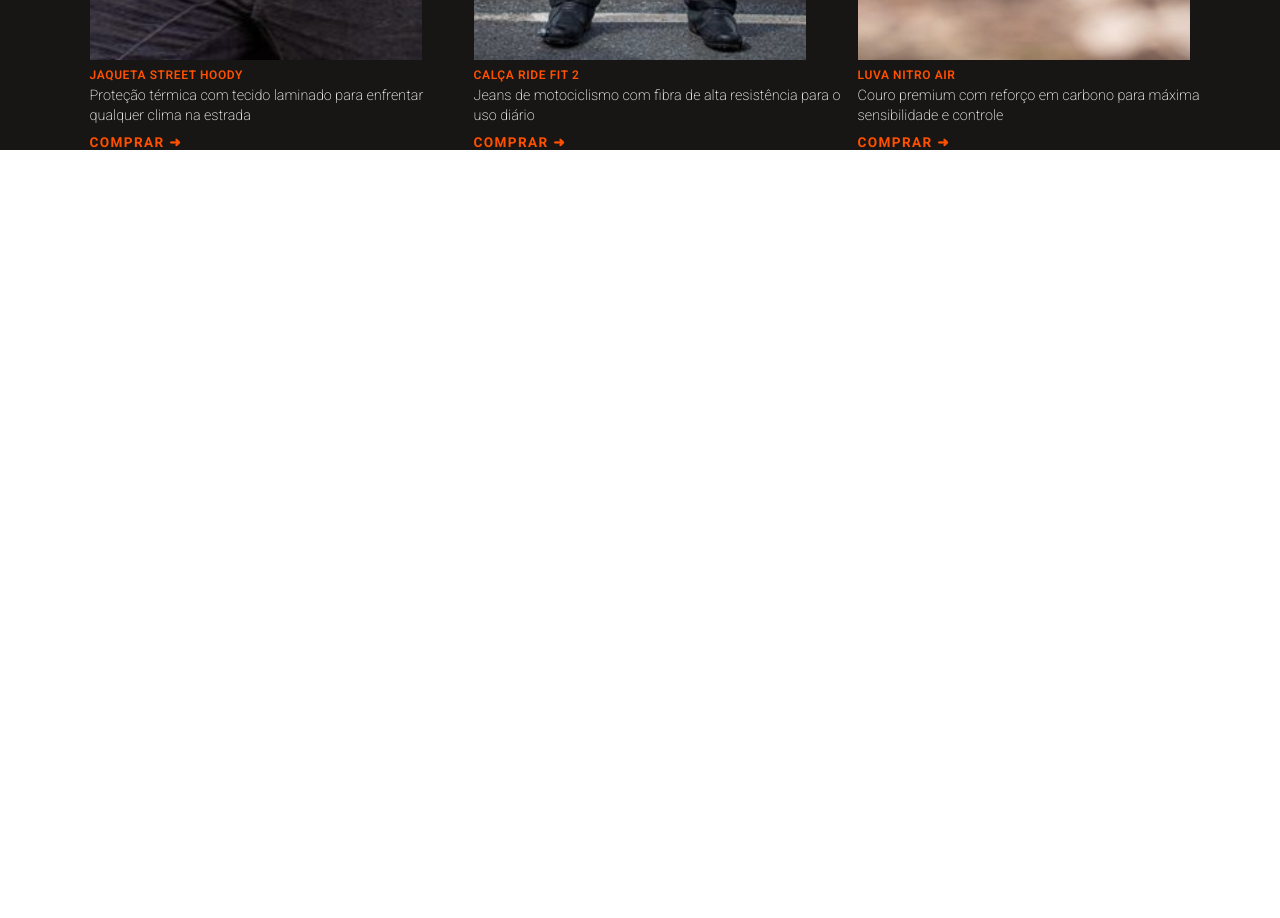
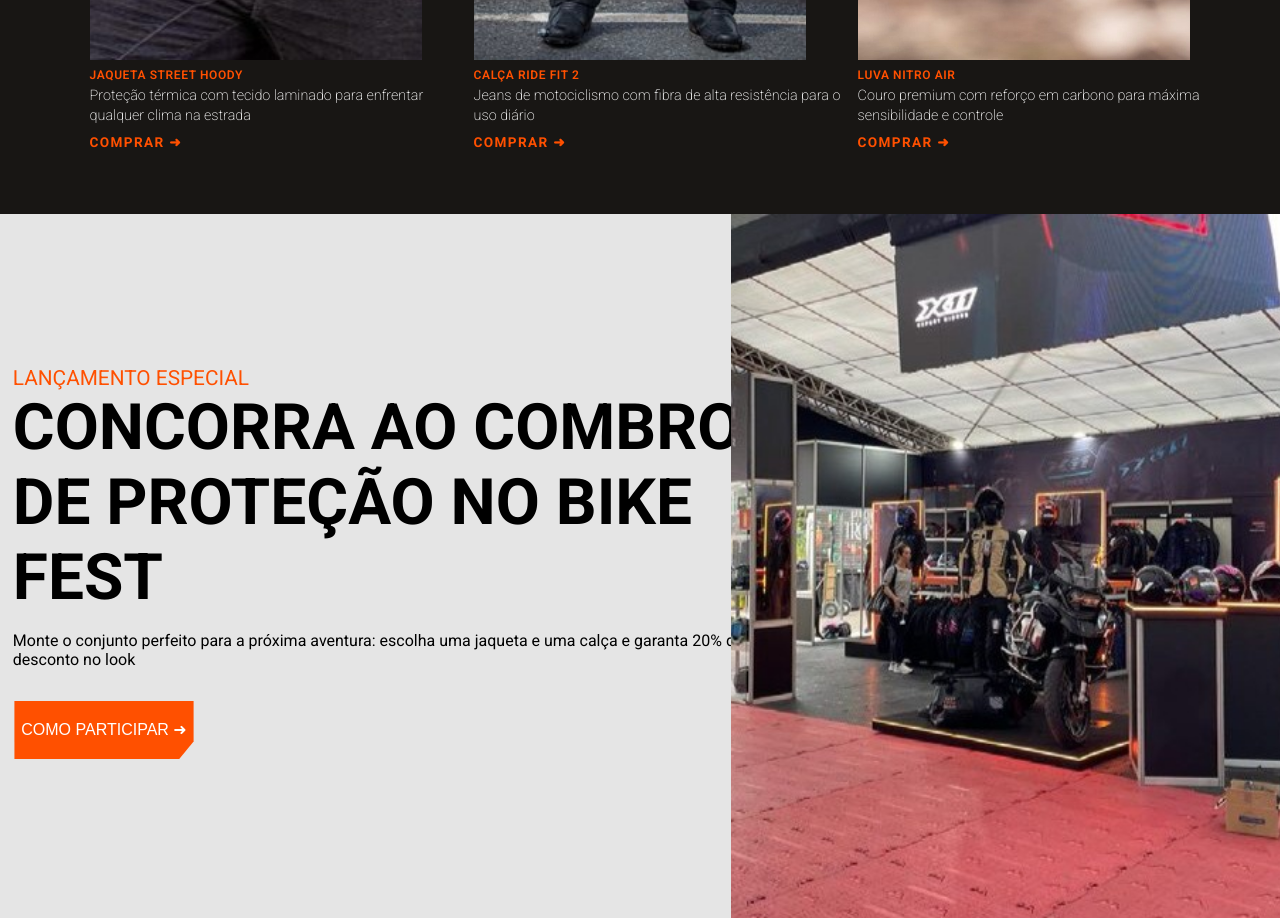
Before and after one commit to GabrielMPinho/x11, a React (Vite) app: page / in a window 1280 px wide. Shown: the part 1660-2578 px from the top of the page. Before the commit the page ends 1810 px from the top, so only its background shows below. Built offline with nearby package versions, Linux system fonts and the light colour scheme.

Commit message:
Lançamento

```diff
--- /dev/null
+++ b/components/Lancamento.jsx
@@ -0,0 +1,20 @@
+import imagem from "../src/assets/images/imagem_lancamento.jpg"
+
+export default function Lancamento(){
+    return (
+        <section className="lancamento">
+            <div id="container_escrito">
+                <div id="texto">
+                    <p className="p_laranja">LANÇAMENTO ESPECIAL</p>
+                    <h1 id="titulo_principal">CONCORRA AO COMBRO DE PROTEÇÃO NO BIKE FEST</h1>
+                    <p>Monte o conjunto perfeito para a próxima aventura: escolha uma jaqueta e uma calça e garanta 20% de desconto no look</p>
+                    <button>COMO PARTICIPAR ➜</button>
+                </div>
+            </div>
+            <div id="container_imagem">
+                <img id="imagem_lancamento" src={imagem} alt="imagem lancamento" />
+            </div>
+
+        </section>
+    )
+}
--- a/src/App.jsx
+++ b/src/App.jsx
@@ -1,6 +1,7 @@
 import Header from "../components/Header";
 import Hero_Home from "../components/Hero_Home";
 import Favoritos from "../components/Favoritos";
+import Lancamento from "../components/Lancamento";
 
 export default function App(){
     return (
@@ -9,6 +10,7 @@ export default function App(){
             <main>
                 <Hero_Home />
                 <Favoritos />
+                <Lancamento />
             </main>
         </>
     )
--- a/src/index.css
+++ b/src/index.css
@@ -13,6 +13,7 @@ body {
   font-family: "Roboto", sans-serif;
 }
 
+/* ==================================================================== */
 /* HEADER */
 header{
   background-color: black;
@@ -42,7 +43,9 @@ header > img{
   z-index: 1;
 }
 /* FIM HEADER */
+/* ==================================================================== */
 
+/* ==================================================================== */
 /* HERO */
 
 #escrito{
@@ -104,8 +107,10 @@ button{
   background-color: var(--branco);
   color: var(--laranja);
 }
-/* FIM HOME */
+/* FIM HERO */
+/* ==================================================================== */
 
+/* ==================================================================== */
 /* FAVORITOS */
   /* ESCRITO */
 .favoritos{
@@ -173,9 +178,77 @@ button{
   text-transform: uppercase;
   letter-spacing: 0.1em;
   font-size: 0.85rem;
+  padding-bottom: 8vh;
 }
 .card img {
   width: 26vw;
   height: 95vh;
   object-fit: cover;
 }
+/* FIM FAVORITO */
+/* ==================================================================== */
+
+/* ==================================================================== */
+/* LANÇAMENTO */
+.lancamento{
+  min-height: 88vh;
+  height: 88vh;
+  background-color: var(--background_claro);
+  display: grid;
+  grid-template-columns: repeat(7, 1fr);
+  grid-template-rows: repeat(5, 1fr);
+}
+#container_escrito{
+  grid-column: span 4 / span 4;
+  grid-row: span 5 / span 5;
+  display: flex;
+  justify-content: center;
+  align-items: center;
+  min-height: 0;
+  overflow: hidden;
+}
+#texto{
+  /* border: 1px solid red; */
+  display: flex;
+  justify-content: center;
+  align-items:flex-start;
+  flex-direction: column;
+  height: auto;
+  width: 96.5vh;
+  position: relative;
+  left: 1vw;
+
+}
+#texto .p_laranja{
+  font-size: 1.3rem;
+}
+#titulo_principal{
+  font-size: 4rem;
+  padding-bottom: 2vh;
+}
+
+#texto button{
+  margin-top: 4vh;
+  position: relative;
+  right: 0.5vw;
+  background-color: var(--laranja);
+  color: var(--branco);
+  font-size: 1rem;
+}
+
+#container_imagem{
+  grid-column: span 3 / span 3;
+  grid-row: span 5 / span 5;
+  grid-column-start: 5;
+  min-height: 0;
+  overflow: hidden;
+
+}
+#imagem_lancamento{
+  width: 100%;
+  height: 100%;
+  object-fit: cover;
+}
+
+/* FIM LANÇAMENTO */
+/* ==================================================================== */
```
Also changed, not shown: src/assets/images/banner-bikefest.jpg (deleted), src/assets/images/imagem_lancamento.jpg (added).
